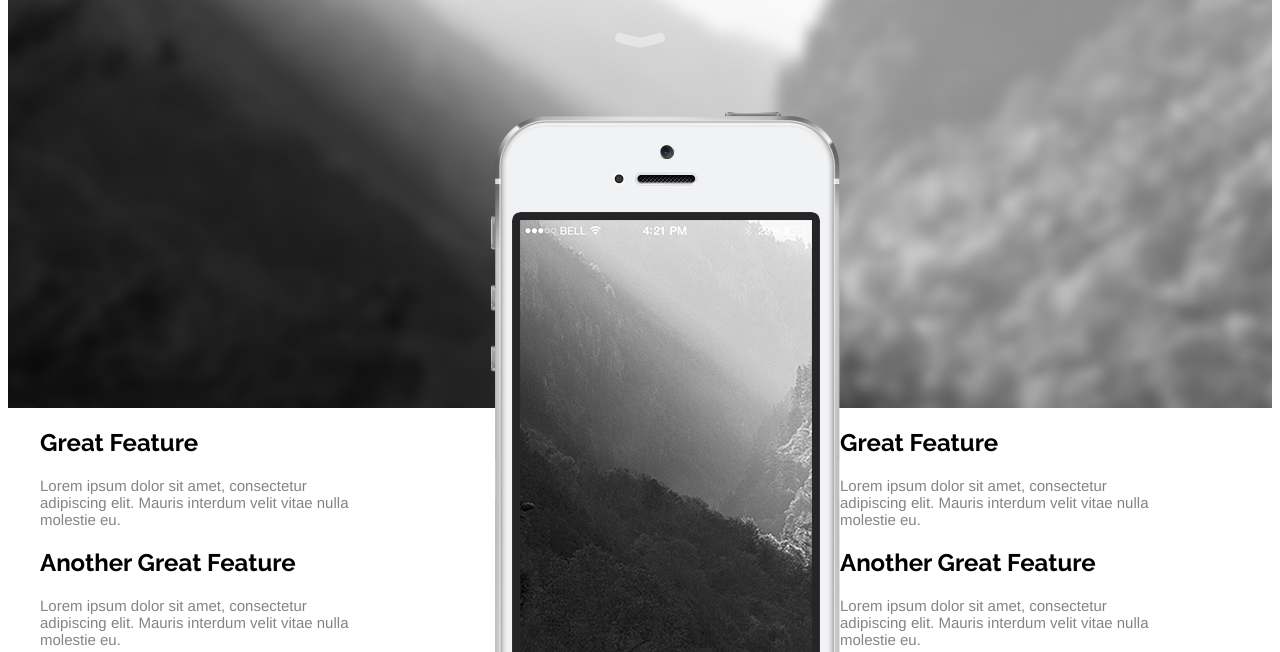
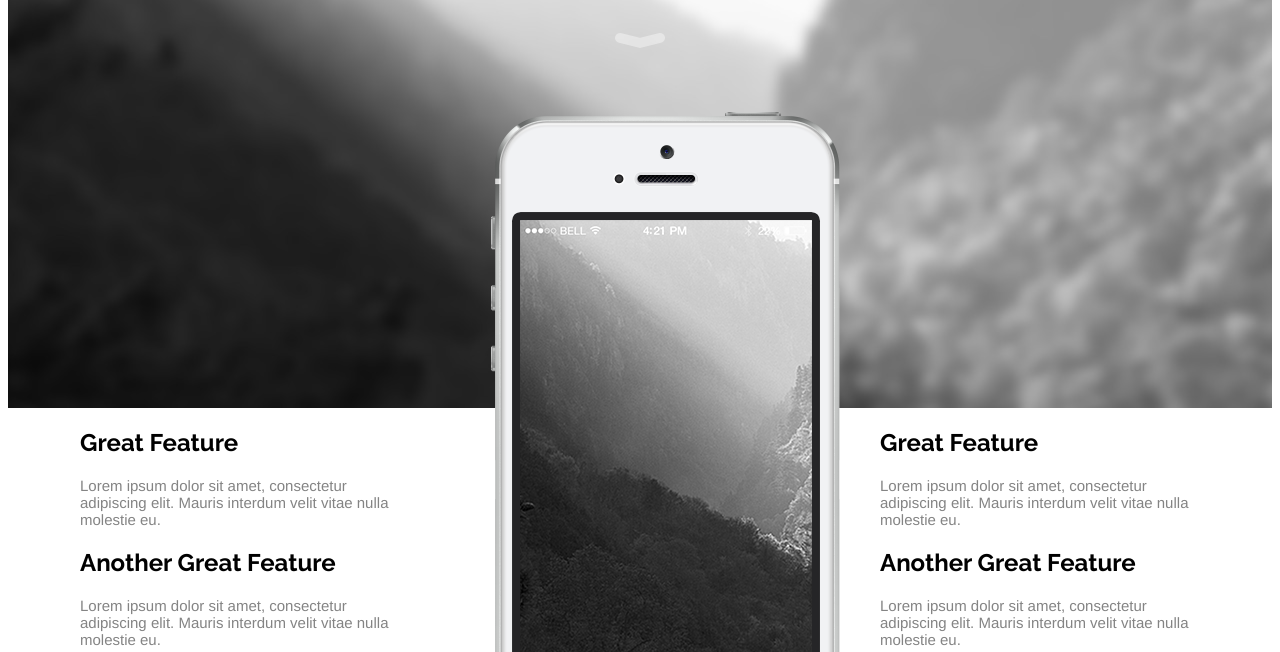
Before and after one commit to Mariam9/simple-website, a plain HTML site: page index.html in a window 1280 px wide. Shown: the part 300-952 px from the top of the page. Drawn offline with Linux system fonts and the light colour scheme.

Commit message:
features

```diff
--- a/styles.css
+++ b/styles.css
@@ -27,6 +27,10 @@ h4 {
 
 
 /* Common styles */
+
+.service-item {
+	margin: 0 auto;
+}
 
 
 .push-left {
```
